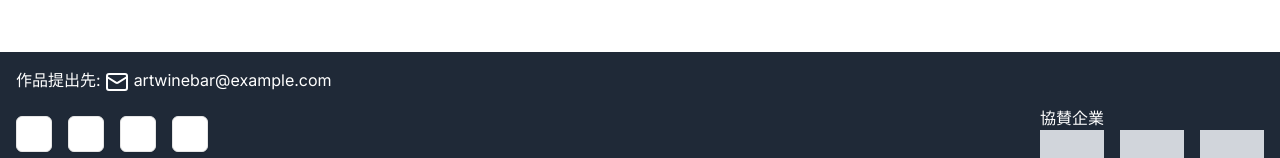
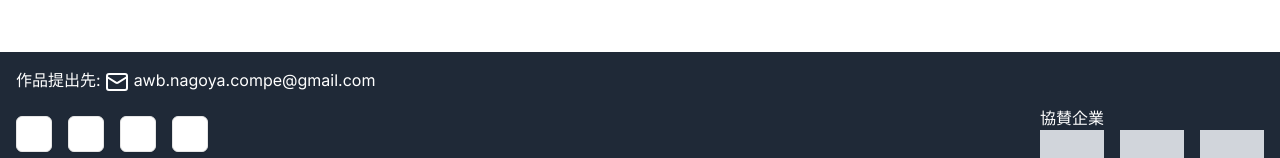
Before and after one commit to thomas0124/competition_cst, a Next.js app in the folder art-wine-bar/: page / in a window 1280 px wide. Shown: the part 1258-1416 px from the top of the page. Built offline with nearby package versions, Linux system fonts and the light colour scheme.

Commit message:
Footer.tsx を更新

```diff
--- a/art-wine-bar/src/components/Footer.tsx
+++ b/art-wine-bar/src/components/Footer.tsx
@@ -12,7 +12,7 @@ import {
 const Footer = () => {
   return(
     <footer className="bg-gray-800 text-white p-4 mt-8">
-        <p className="mb-3">作品提出先: <Mail className="inline" /> artwinebar@example.com</p>
+        <p className="mb-3">作品提出先: <Mail className="inline" /> awb.nagoya.compe@gmail.com</p>
         <div className="container mx-auto flex flex-col md:flex-row justify-between items-center">
           <TooltipProvider>
             <div className="flex flex-wrap gap-4">
```
